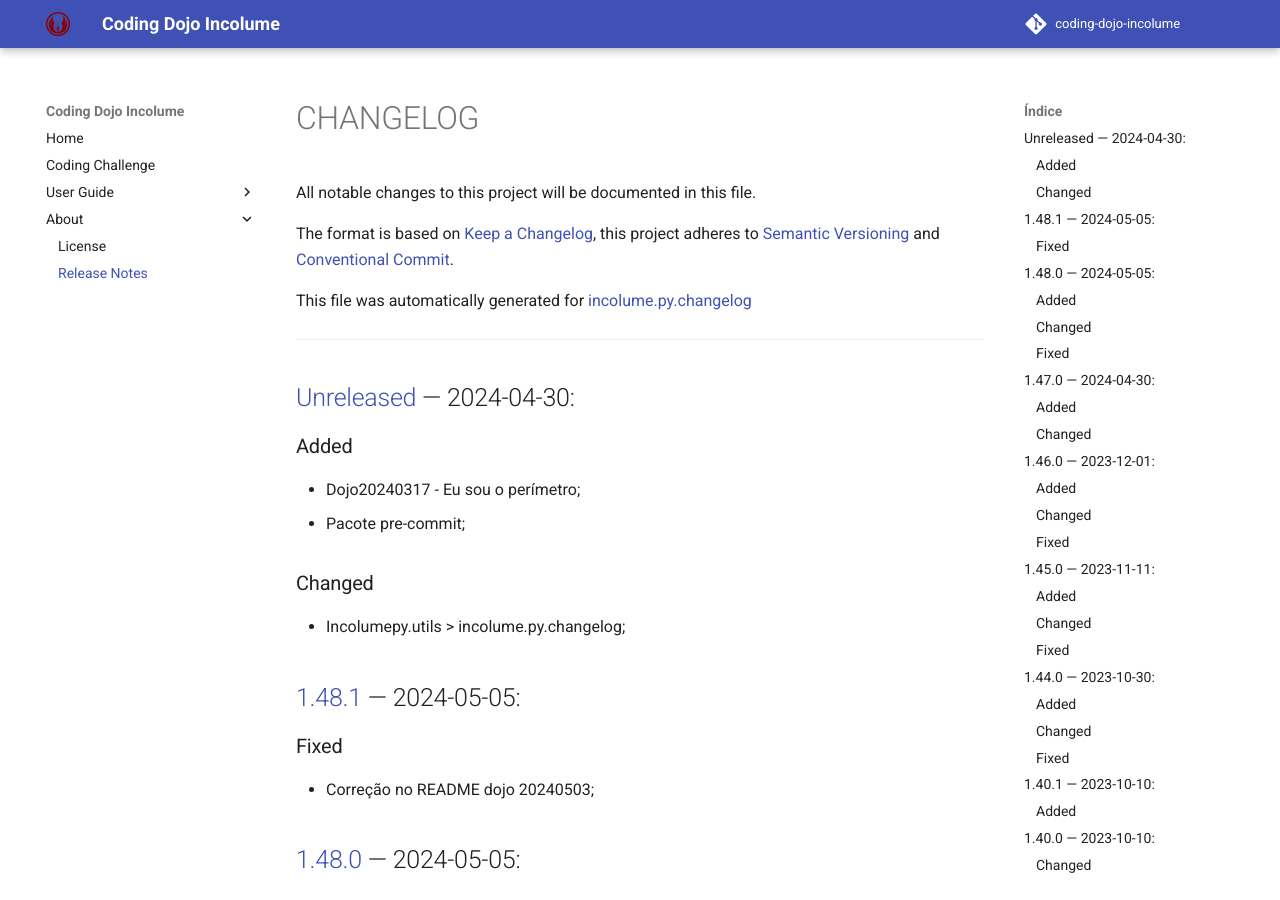
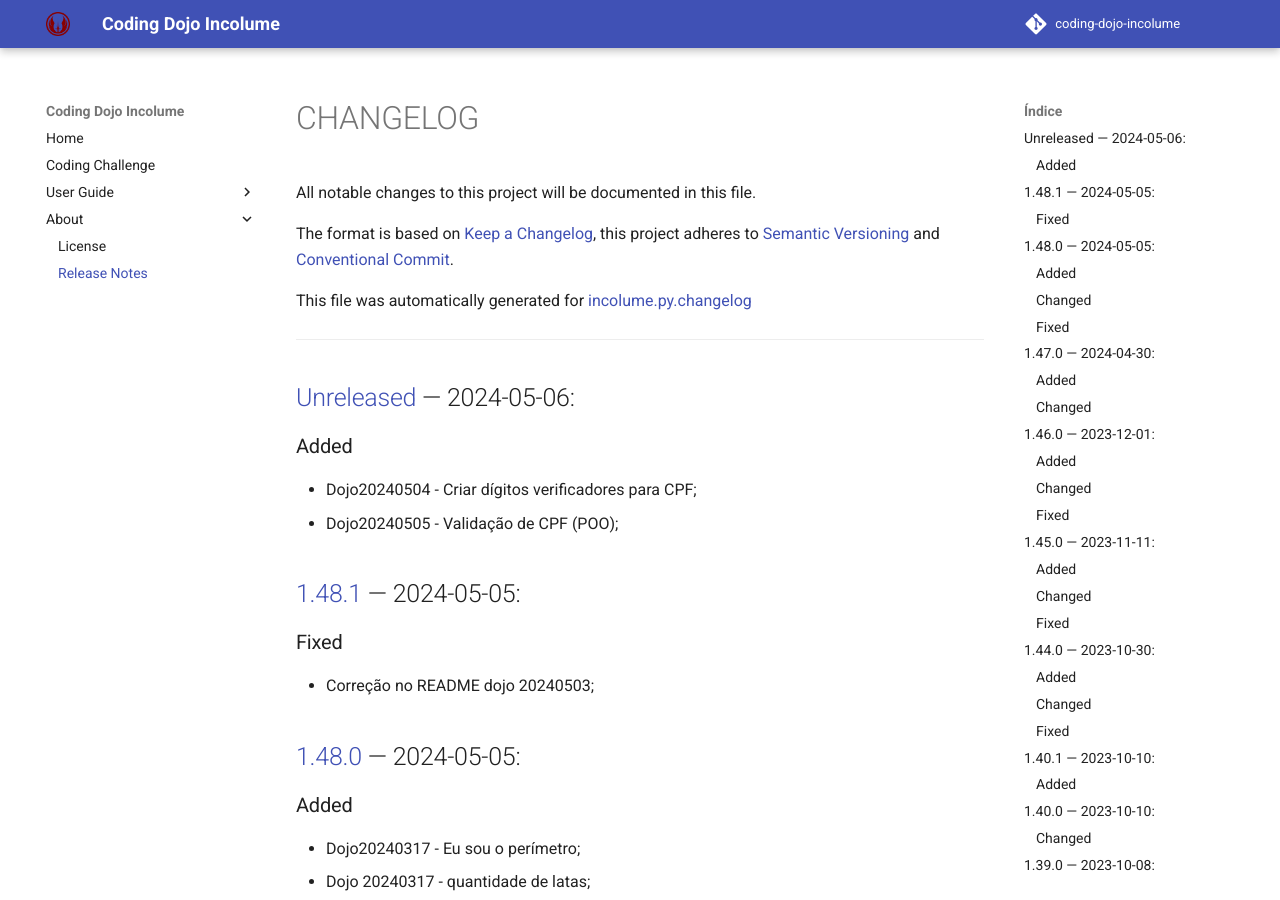
Before and after one commit to incolume-jedi/coding-dojo, an MkDocs documentation site: the page built from docs/about/CHANGELOG.md, in a window 1280 px wide and 900 px high. Built offline with MkDocs 1.6.1 and Material for MkDocs 9.7.7, drawn with Linux system fonts in a browser that asks for light colours; comment, search, counter and statistics services are not loaded.

Commit message:
docs: Atualização do sumário

```diff
--- a/docs/about/CHANGELOG.md
+++ b/docs/about/CHANGELOG.md
@@ -10,12 +10,10 @@ This file was automatically generated for [incolume.py.changelog](https://github
 ---
 
 
-## [Unreleased]	 &#8212; 	2024-04-30:
+## [Unreleased]	 &#8212; 	2024-05-06:
 ### Added
-  - Dojo20240317 - Eu sou o perímetro;
-  - Pacote pre-commit;
-### Changed
-  - Incolumepy.utils > incolume.py.changelog;
+  - Dojo20240504 - Criar dígitos verificadores para CPF;
+  - Dojo20240505 - Validação de CPF (POO);
 
 ## [1.48.1]	 &#8212; 	2024-05-05:
 ### Fixed
--- a/incolume/py/coding_dojo_jedi/version.txt
+++ b/incolume/py/coding_dojo_jedi/version.txt
@@ -1 +1 @@
-1.49.0a0
+1.49.0a1
--- a/pyproject.toml
+++ b/pyproject.toml
@@ -1,6 +1,6 @@
 [tool.poetry]
 name = "coding-dojo-jedi"
-version = "1.49.0a0"
+version = "1.49.0a1"
 description = "códigos da guilda jedi incolume"
 authors = ["Britodfbr <britodfbr@gmail.com>"]
 packages = [{include = "incolume"}]
```
Also changed, not shown: incolume/py/coding_dojo_jedi/README.md (+3 -1 lines).
